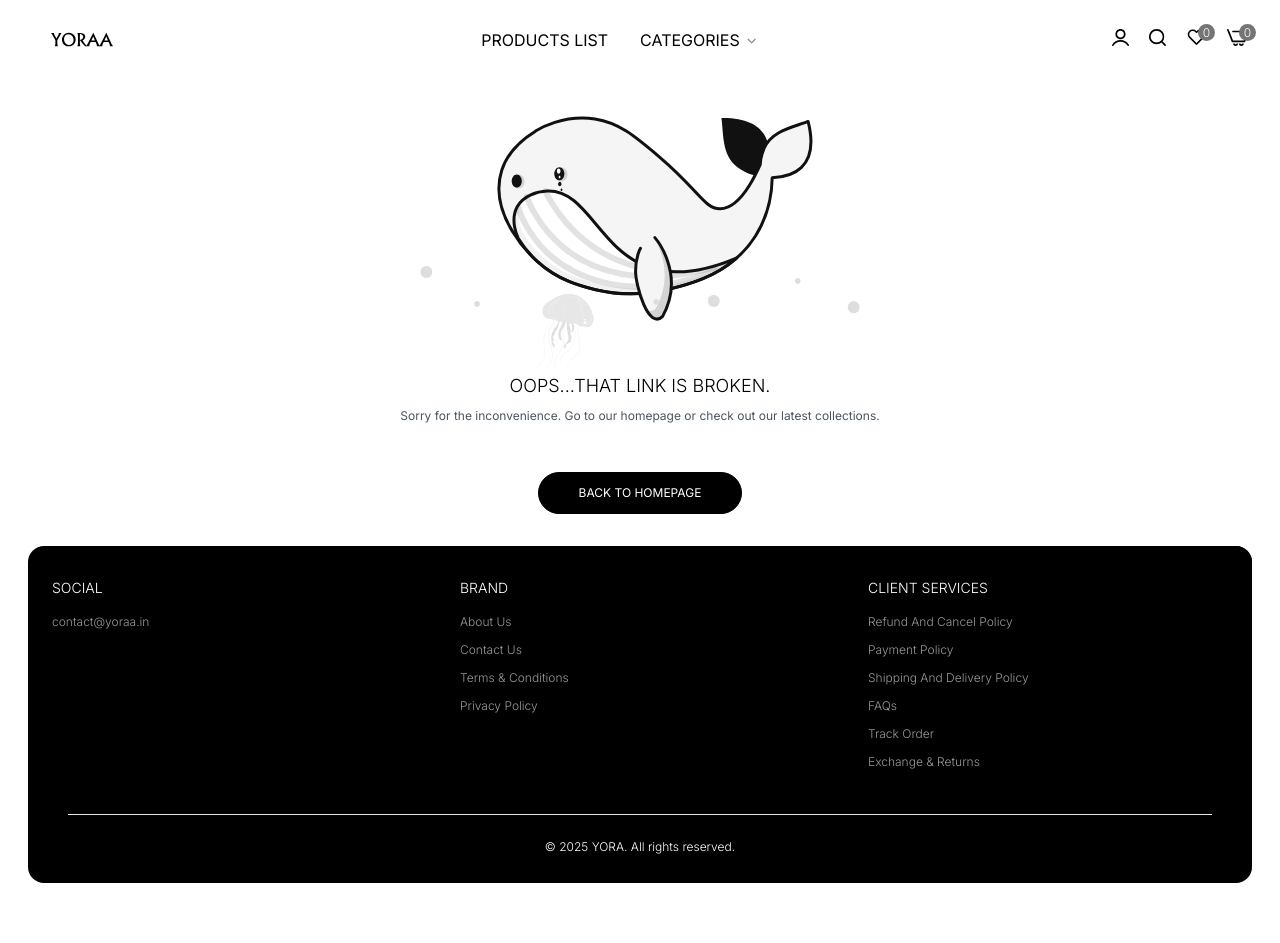
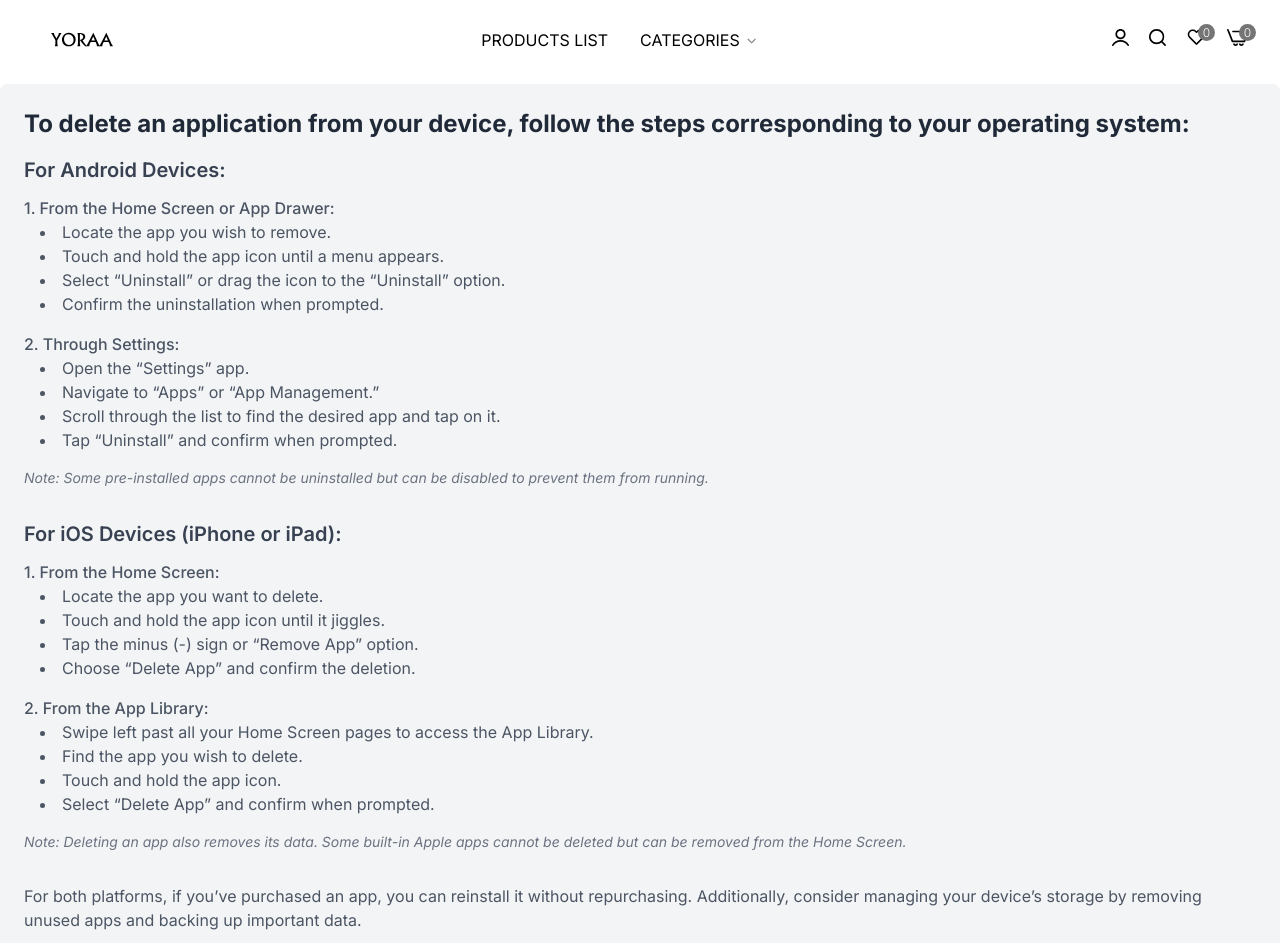
Before and after one commit to insomniac27/yora-frontend, a React (Vite) app: page /delete-account in a window 1280 px wide. Shown: the top 943 px of the page. Before the commit the page ends 915 px from the top, so only its background shows below. Built offline with nearby package versions, Linux system fonts and the light colour scheme.

Commit message:
added delete account

```diff
--- a/src/App.jsx
+++ b/src/App.jsx
@@ -15,6 +15,7 @@ import TermsAndConditions from "./pages/TermsAndConditions";
 import PrivacyPolicy from "./pages/PrivacyPolicy";
 import RefundAndCancel from "./pages/RefundAndCancel";
 import PageNotFound from "./pages/PageNotFound";
+import DeleteAccount from "./pages/DeleteAccount";
 
 
 
@@ -34,6 +35,8 @@ const App = () => {
         <Route path="/terms-and-conditions" element={<TermsAndConditions />} />
         <Route path="/privacy-policy" element={<PrivacyPolicy />} />
         <Route path="/refund-cancel" element={<RefundAndCancel />} />
+        <Route path="/delete-account" element={<DeleteAccount />} />
+
         <Route path="*" element={<PageNotFound />} />
       </Routes>
       <CartSidebar  />
--- a/src/components/Footer.jsx
+++ b/src/components/Footer.jsx
@@ -160,6 +160,9 @@ const Footer = () => {
                 <li>FAQs</li>
                 <li>Track Order</li>
                 <li>Exchange & Returns</li>
+                <Link to="/delete-account">
+                <li>Delete Account</li>
+                </Link>
               </ul>
             )}
             <hr className="h-px  mr-3 bg-white  " />
@@ -218,6 +221,10 @@ const Footer = () => {
                 <li>FAQs</li>
                 <li>Track Order</li>
                 <li>Exchange & Returns</li>
+                <Link to="/delete-account">
+                <li>Delete Account</li>
+
+                </Link>
               </ul>
             </div>
           </div>
--- /dev/null
+++ b/src/pages/DeleteAccount.jsx
@@ -0,0 +1,75 @@
+import React from 'react';
+
+const DeleteAccount = () => {
+  return (
+    <div className="p-6 bg-gray-100 rounded-lg shadow-md">
+      <h1 className="text-2xl font-bold mb-4 text-gray-800">
+        To delete an application from your device, follow the steps corresponding to your operating system:
+      </h1>
+
+      {/* Android Section */}
+      <div className="mb-8">
+        <h2 className="text-xl font-semibold mb-3 text-gray-700">For Android Devices:</h2>
+        <div className="mb-4">
+          <h3 className="font-medium text-gray-600">1. From the Home Screen or App Drawer:</h3>
+          <ul className="list-disc list-inside ml-4 text-gray-600">
+            <li>Locate the app you wish to remove.</li>
+            <li>Touch and hold the app icon until a menu appears.</li>
+            <li>Select “Uninstall” or drag the icon to the “Uninstall” option.</li>
+            <li>Confirm the uninstallation when prompted.</li>
+          </ul>
+        </div>
+        <div className="mb-4">
+          <h3 className="font-medium text-gray-600">2. Through Settings:</h3>
+          <ul className="list-disc list-inside ml-4 text-gray-600">
+            <li>Open the “Settings” app.</li>
+            <li>Navigate to “Apps” or “App Management.”</li>
+            <li>Scroll through the list to find the desired app and tap on it.</li>
+            <li>Tap “Uninstall” and confirm when prompted.</li>
+          </ul>
+        </div>
+        <p className="text-sm text-gray-500 italic">
+          Note: Some pre-installed apps cannot be uninstalled but can be disabled to prevent them from running.
+        </p>
+      </div>
+
+      {/* iOS Section */}
+      <div className="mb-8">
+        <h2 className="text-xl font-semibold mb-3 text-gray-700">For iOS Devices (iPhone or iPad):</h2>
+        <div className="mb-4">
+          <h3 className="font-medium text-gray-600">1. From the Home Screen:</h3>
+          <ul className="list-disc list-inside ml-4 text-gray-600">
+            <li>Locate the app you want to delete.</li>
+            <li>Touch and hold the app icon until it jiggles.</li>
+            <li>Tap the minus (-) sign or “Remove App” option.</li>
+            <li>Choose “Delete App” and confirm the deletion.</li>
+          </ul>
+        </div>
+        <div className="mb-4">
+          <h3 className="font-medium text-gray-600">2. From the App Library:</h3>
+          <ul className="list-disc list-inside ml-4 text-gray-600">
+            <li>Swipe left past all your Home Screen pages to access the App Library.</li>
+            <li>Find the app you wish to delete.</li>
+            <li>Touch and hold the app icon.</li>
+            <li>Select “Delete App” and confirm when prompted.</li>
+          </ul>
+        </div>
+        <p className="text-sm text-gray-500 italic">
+          Note: Deleting an app also removes its data. Some built-in Apple apps cannot be deleted but can be removed from the Home Screen.
+        </p>
+      </div>
+
+      {/* General Notes */}
+      <div className="text-gray-600">
+        <p className="mb-2">
+          For both platforms, if you’ve purchased an app, you can reinstall it without repurchasing. Additionally, consider managing your device’s storage by removing unused apps and backing up important data.
+        </p>
+        <p>
+          Regularly updating your device’s software and apps ensures optimal performance and security.
+        </p>
+      </div>
+    </div>
+  );
+};
+
+export default DeleteAccount;
```
